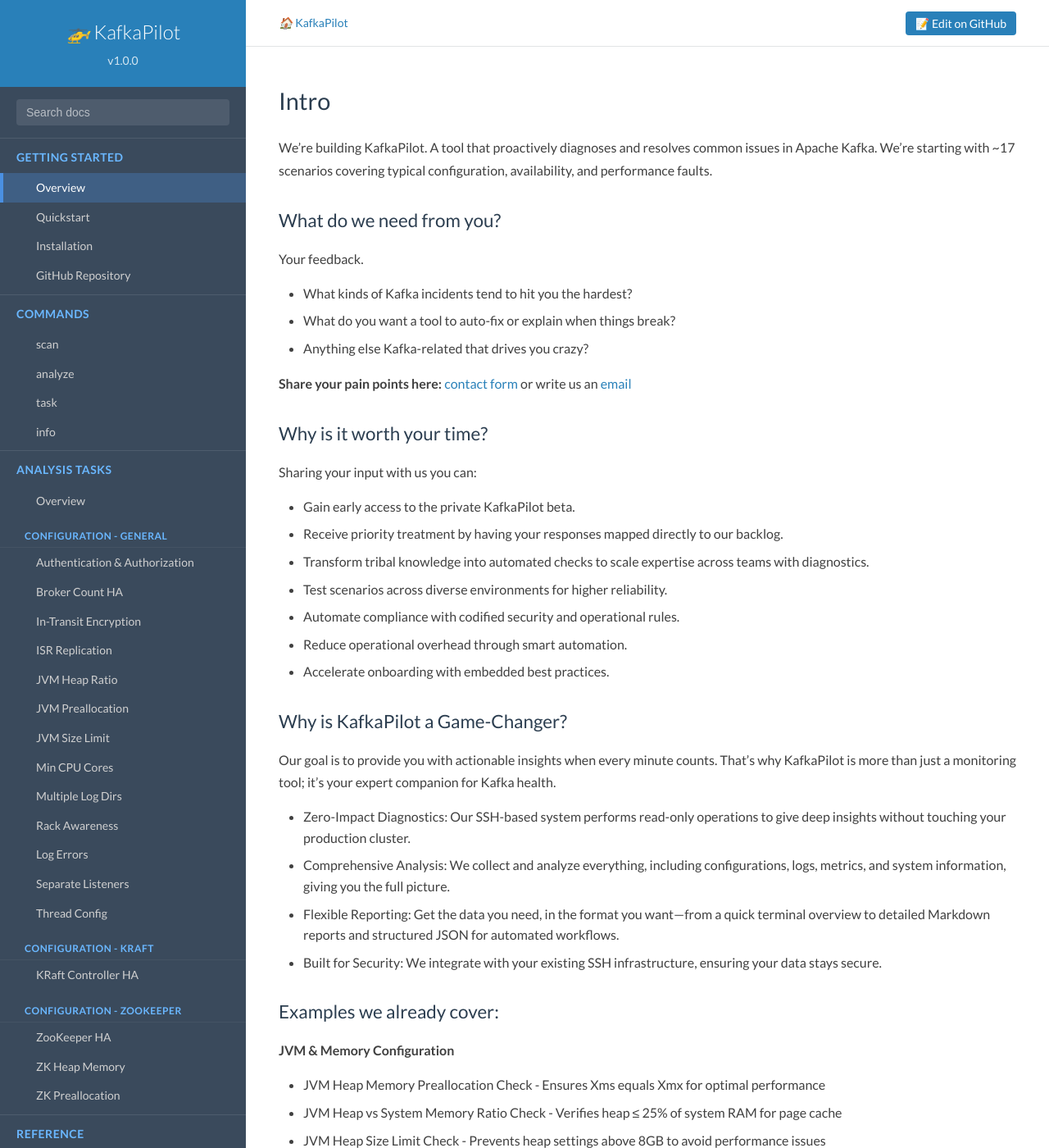
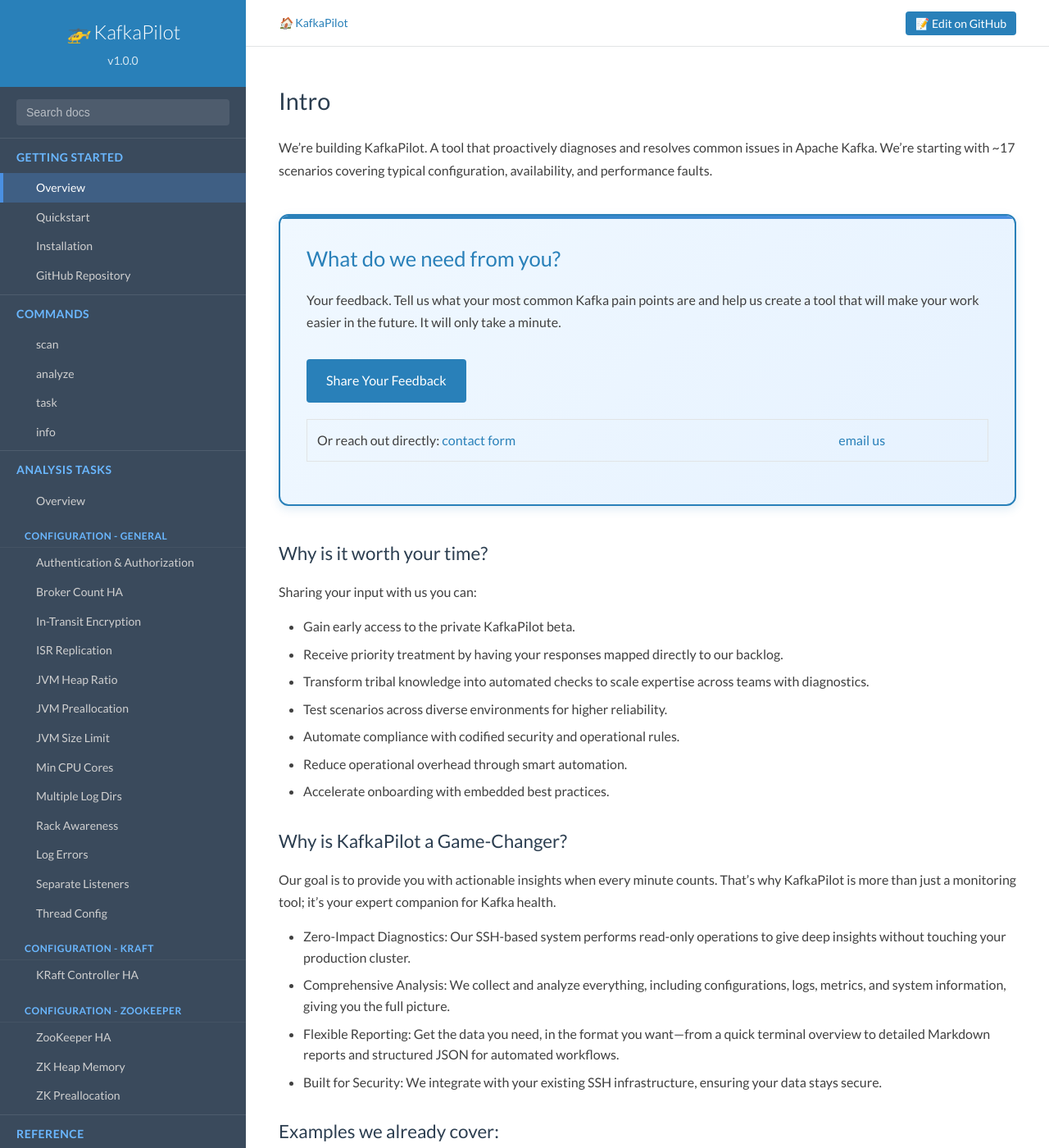
Before and after one commit to softwaremill/kcpilot, a Jekyll site: the page built from docs/index.md, in a window 1280 px wide and 1400 px high, scrolled down 327 px. Shown: the whole window at 82% size. Built offline with Jekyll 4.4.1, drawn with Linux system fonts in a browser that asks for light colours.

Commit message:
preview for gh pages

```diff
--- a/docs/_sass/main.scss
+++ b/docs/_sass/main.scss
@@ -429,6 +429,72 @@ body {
   }
 }
 
+/* Feedback CTA Box */
+.feedback-cta {
+  background: linear-gradient(135deg, #f0f8ff 0%, #e6f2ff 100%);
+  border: 2px solid var(--primary-blue);
+  border-radius: 12px;
+  padding: 32px;
+  margin: 40px 0;
+  box-shadow: 0 4px 12px rgba(41, 128, 185, 0.15);
+  position: relative;
+  overflow: hidden;
+}
+
+.feedback-cta::before {
+  content: '';
+  position: absolute;
+  top: 0;
+  left: 0;
+  right: 0;
+  height: 4px;
+  background: linear-gradient(90deg, var(--primary-blue), var(--sidebar-highlight));
+}
+
+.feedback-cta h3 {
+  color: var(--primary-blue);
+  font-size: 1.6rem;
+  margin-top: 0;
+  margin-bottom: 16px;
+  font-weight: 500;
+}
+
+.feedback-cta p {
+  color: var(--text-color);
+  line-height: 1.7;
+  margin-bottom: 16px;
+}
+
+.feedback-cta ul {
+  margin: 20px 0;
+  padding-left: 24px;
+}
+
+.feedback-cta li {
+  margin: 12px 0;
+  color: var(--text-color);
+  line-height: 1.6;
+}
+
+.feedback-cta strong {
+  color: var(--heading-color);
+  font-weight: 600;
+}
+
+.feedback-cta a {
+  color: var(--primary-blue);
+  font-weight: 500;
+  text-decoration: none;
+  border-bottom: 2px solid transparent;
+  transition: all 0.2s ease;
+}
+
+.feedback-cta a:hover {
+  color: var(--dark-blue);
+  border-bottom-color: var(--dark-blue);
+  text-decoration: none;
+}
+
 /* Utility classes */
 .text-center { text-align: center; }
 .mb-0 { margin-bottom: 0; }
--- a/docs/index.md
+++ b/docs/index.md
@@ -15,15 +15,17 @@ title: KafkaPilot
 
 We're building KafkaPilot. A tool that proactively diagnoses and resolves common issues in Apache Kafka. We're starting with ~17 scenarios covering typical configuration, availability, and performance faults.
 
+<div class="feedback-cta" markdown="1">
+
 ### What do we need from you?
 
-Your feedback.
+Your feedback. Tell us what your most common Kafka pain points are and help us create a tool that will make your work easier in the future. It will only take a minute.
 
-- What kinds of Kafka incidents tend to hit you the hardest?
-- What do you want a tool to auto-fix or explain when things break?
-- Anything else Kafka-related that drives you crazy?
+<a href="https://forms.gle/2pEXQeNFr3Pw1gb56" class="cta-button" target="_blank">Share Your Feedback</a>
 
-**Share your pain points here:** [contact form](https://softwaremill.com/services/apache-kafka-services/) or write us an [email](mailto:kafka-pilot@softwaremill.com)
+Or reach out directly: [contact form](https://softwaremill.com/services/apache-kafka-services/) | [email us](mailto:kafka-pilot@softwaremill.com)
+
+</div>
 
 
 ### Why is it worth your time?
```
